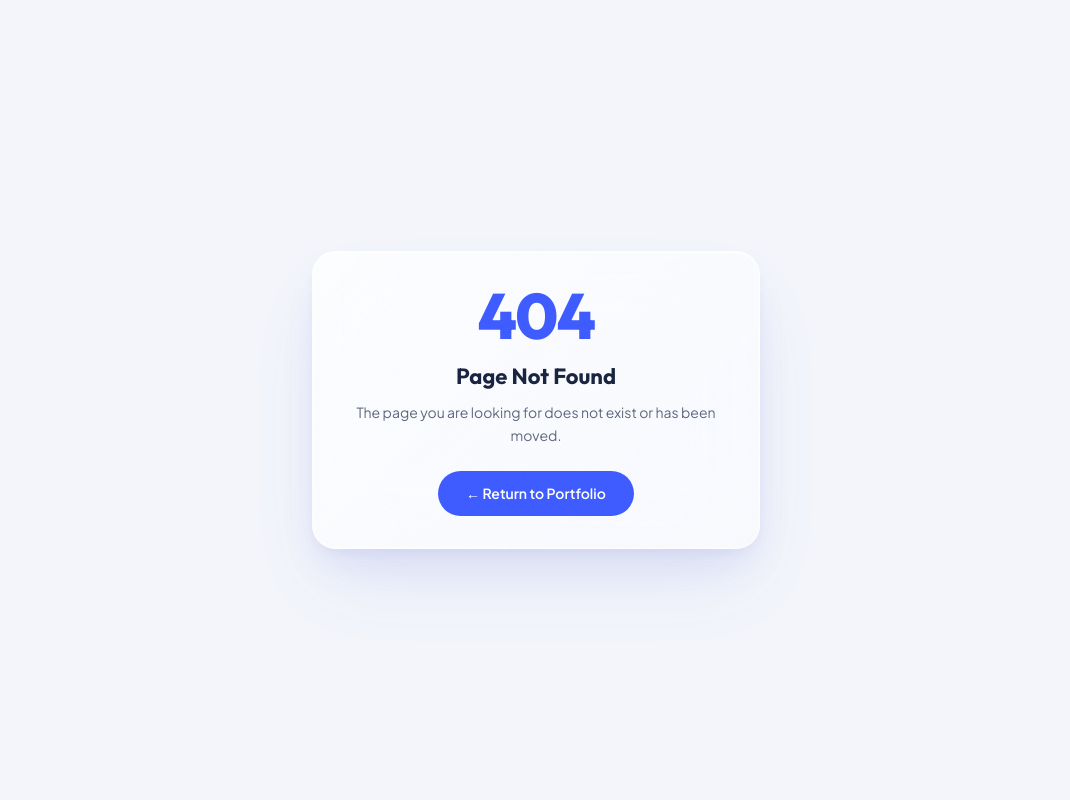
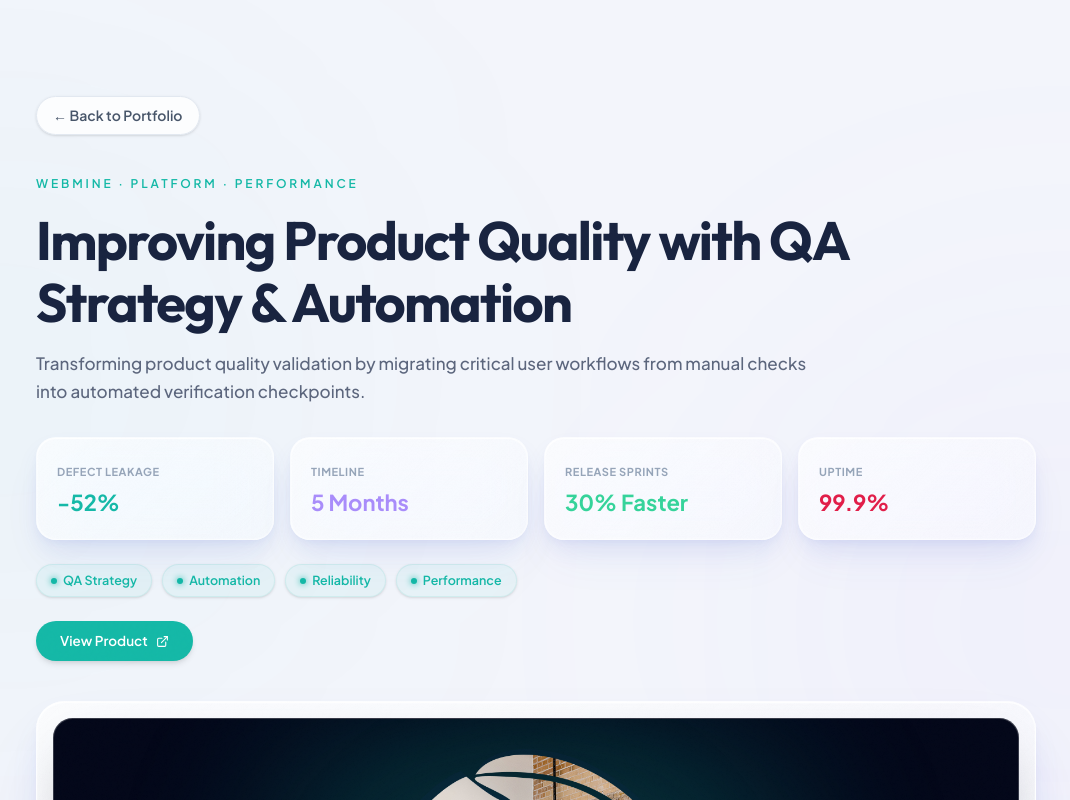
Before and after one commit to krunalbaldha/krunal.io, a Next.js app: page /case-studies/webmine in a window 1280 px wide. Before the commit this address had no page. Shown: the top 800 px of the page, without its empty margins (104-1174 px from the left). Built offline with nearby package versions, Linux system fonts and the light colour scheme.

Commit message:
Rename product Everest to Webmine and hide View Product button on Coming Soon cards

```diff
--- a/app/case-studies/nexthire/page.tsx
+++ b/app/case-studies/nexthire/page.tsx
@@ -413,10 +413,10 @@ export default function NexthireCaseStudy() {
           <div className="rounded-[24px] p-6 sm:p-8 glass-card-strong border border-white/60 shadow-sm flex flex-col gap-6 sm:flex-row sm:items-center sm:justify-between">
             <div className="text-left">
               <span className="text-[11px] font-bold uppercase tracking-wider text-[#94a3b8]">Next Case Study</span>
-              <h3 className="mt-1.5 text-[22px] font-bold text-[#18233f] tracking-tight">Everest Platform QA Strategy</h3>
+              <h3 className="mt-1.5 text-[22px] font-bold text-[#18233f] tracking-tight">Webmine Platform QA Strategy</h3>
             </div>
             <Link
-              href="/case-studies/everest"
+              href="/case-studies/webmine"
               className="inline-flex items-center justify-center gap-2 rounded-full bg-[#ec4899] hover:bg-[#db2777] text-white px-8 py-3.5 text-[14px] font-semibold shadow-md transition duration-300 hover:-translate-y-0.5"
             >
               Read Next Case Study →
--- a/app/case-studies/everest/page.tsx
+++ b/app/case-studies/webmine/page.tsx
@@ -2,9 +2,9 @@ import Image from 'next/image';
 import Link from 'next/link';
 
 export const metadata = {
-  title: 'Everest Case Study – QA Strategy & Automation | Krunal Baldha',
+  title: 'Webmine Case Study – QA Strategy & Automation | Krunal Baldha',
   description:
-    'How I introduced structured QA processes and test automation workflows on the Everest platform to cut production defects and secure reliable release cycles.',
+    'How I introduced structured QA processes and test automation workflows on the Webmine platform to cut production defects and secure reliable release cycles.',
   icons: {
     icon: [
       { url: '/favicon.ico' },
@@ -17,7 +17,7 @@ export const metadata = {
   },
 };
 
-export default function EverestCaseStudy() {
+export default function WebmineCaseStudy() {
   return (
     <main className="min-h-screen bg-[#f3f5fb] text-[#1e293b] px-4 py-24 sm:px-5 lg:px-6 selection:bg-[#14b8a6]/20">
       {/* Ambient background glows */}
@@ -38,7 +38,7 @@ export default function EverestCaseStudy() {
         {/* Header Hero Section */}
         <div className="mt-10">
           <p className="text-[12px] font-semibold uppercase tracking-[0.24em] text-[#14b8a6]">
-            Everest · Platform · Performance
+            Webmine · Platform · Performance
           </p>
           <h1 className="mt-4 text-[36px] font-bold leading-[1.15] tracking-[-0.03em] text-[#18233f] sm:text-[46px] lg:text-[54px]">
             Improving Product Quality with QA Strategy &amp; Automation
@@ -81,7 +81,7 @@ export default function EverestCaseStudy() {
 
           <div className="mt-6 flex flex-wrap items-center gap-3">
             <a
-              href="https://everest.app"
+              href="https://webmine.app"
               target="_blank"
               rel="noopener noreferrer"
               className="inline-flex items-center gap-2 rounded-full bg-[#14b8a6] hover:bg-[#0d9488] text-white px-6 py-2.5 text-[13.5px] font-semibold shadow-md transition-all duration-300 hover:scale-[1.02]"
@@ -111,7 +111,7 @@ export default function EverestCaseStudy() {
             <div className="relative h-[85%] w-[85%] z-10">
               <Image
                 src="/images/blogs/3.png"
-                alt="Everest Case Study"
+                alt="Webmine Case Study"
                 fill
                 priority
                 sizes="(max-width: 1024px) 100vw, 1000px"
@@ -132,7 +132,7 @@ export default function EverestCaseStudy() {
                 The Challenge
               </h2>
               <p className="mt-5 text-[15.5px] leading-[1.8] text-[#5b657c]">
-                Everest, a high-traffic operations platform, was encountering quality bottlenecks. Production releases were frequently delayed due to manual testing limitations, and post-release issues were impacting customer satisfaction. Release errors were increasing operational overhead.
+                Webmine, a high-traffic operations platform, was encountering quality bottlenecks. Production releases were frequently delayed due to manual testing limitations, and post-release issues were impacting customer satisfaction. Release errors were increasing operational overhead.
               </p>
 
               <div className="mt-8 grid grid-cols-1 gap-4 sm:grid-cols-3">
@@ -167,7 +167,7 @@ export default function EverestCaseStudy() {
                 My Role &amp; Approach
               </h2>
               <p className="mt-5 text-[15.5px] leading-[1.8] text-[#5b657c]">
-                As the Quality &amp; Product Specialist, I formulated and executed a comprehensive testing overhaul. My approach shifted Everest from manual dependencies to automated quality validation. I focused on mapping critical user workflows, setting automated scripts for regression checkpoints, and integrating automatic testing directly into developer workflows.
+                As the Quality &amp; Product Specialist, I formulated and executed a comprehensive testing overhaul. My approach shifted Webmine from manual dependencies to automated quality validation. I focused on mapping critical user workflows, setting automated scripts for regression checkpoints, and integrating automatic testing directly into developer workflows.
               </p>
 
               <div className="mt-8 grid grid-cols-1 gap-4 sm:grid-cols-3">
--- a/components/sections/AboutSection.tsx
+++ b/components/sections/AboutSection.tsx
@@ -124,7 +124,7 @@ export default function AboutSection() {
                 </p>
 
                 <p>
-                  I&apos;ve worked across products like Vepaar, Pagemaker, Nexthire, Everest, and D2Cguru, contributing from feature ideation to release. My strength is combining product thinking, QA discipline, and cross-functional collaboration to ship quality products users love.
+                  I&apos;ve worked across products like Vepaar, Pagemaker, Nexthire, Webmine, and D2Cguru, contributing from feature ideation to release. My strength is combining product thinking, QA discipline, and cross-functional collaboration to ship quality products users love.
                 </p>
               </div>
             </div>
--- a/components/sections/CaseStudiesSection.tsx
+++ b/components/sections/CaseStudiesSection.tsx
@@ -35,7 +35,7 @@ const caseStudies = [
     metric: { label: 'Shortlist Time', value: '-85%' },
   },
   {
-    eyebrow: 'Everest · Platform · Performance',
+    eyebrow: 'Webmine · Platform · Performance',
     title: 'Improving Product Quality with QA Strategy & Automation',
     description:
       'Introduced structured QA processes and automation testing to reduce production defects. Strengthened release cycles, improved system reliability, and ensured consistent product quality across web and mobile platforms.',
@@ -43,8 +43,8 @@ const caseStudies = [
     accent: '#14b8a6',
     bg: 'rgba(20,184,166,0.05)',
     tags: ['QA Strategy', 'Automation', 'Reliability', 'Performance'],
-    href: '/case-studies/everest',
-    productUrl: 'https://everest.app',
+    href: '/case-studies/webmine',
+    productUrl: 'https://webmine.app',
     comingSoon: true,
     metric: { label: 'Defect Rate', value: '-52%' },
   },
@@ -227,7 +227,7 @@ export default function CaseStudiesSection() {
                       </Link>
                     )}
 
-                    {study.productUrl && (
+                    {!study.comingSoon && study.productUrl && (
                       <a
                         href={study.productUrl}
                         target="_blank"
--- a/components/sections/WorkSection.tsx
+++ b/components/sections/WorkSection.tsx
@@ -9,7 +9,7 @@ const productTags = [
   { name: 'Accreglab', type: 'Project' },
   { name: 'Nexthire', type: 'Product' },
   { name: 'Dimboo', type: 'Project' },
-  { name: 'Everest', type: 'Product' },
+  { name: 'Webmine', type: 'Product' },
   { name: 'eaaasy.de', type: 'Project' },
   { name: 'D2Cguru', type: 'Product' },
   { name: 'Livvy', type: 'Project' },
@@ -97,7 +97,7 @@ export default function WorkSection() {
             </div>
 
             <p className="mt-5 text-[15px] leading-[1.85] text-[#586177]">
-              Leading product execution across SaaS platforms including Vepaar, Pagemaker, Nexthire, and Everest, driving initiatives from discovery to delivery through research, collaboration, and Agile execution.
+              Leading product execution across SaaS platforms including Vepaar, Pagemaker, Nexthire, and Webmine, driving initiatives from discovery to delivery through research, collaboration, and Agile execution.
             </p>
 
             {/* ── Slider ── */}
```
